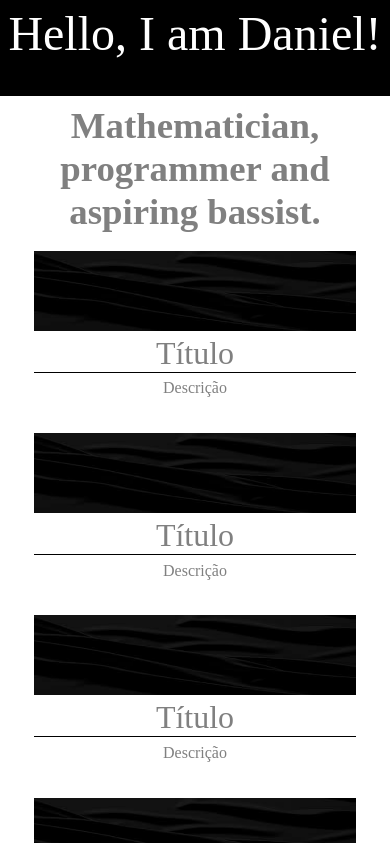
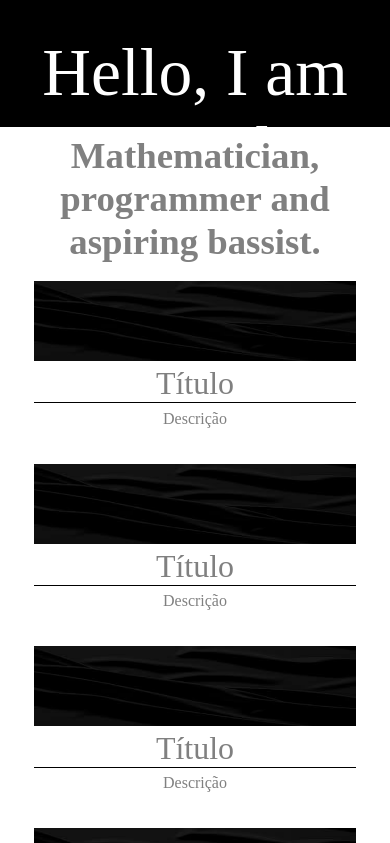
Before and after one commit to DanielSanRocha/danielsanrocha.me, a Vue app: page /#/ in a window 390 px wide. Shown: the top 843 px of the page. Built offline with nearby package versions, Linux system fonts and the light colour scheme.

Commit message:
Increased the responsivity by using vh instead of em.

```diff
--- a/src/App.vue
+++ b/src/App.vue
@@ -3,7 +3,7 @@
     <navtop id="navtop"/>
     <div class="wrapper">
       <router-view id="router-view"/>
-      <index/>
+      <index id="index"/>
     </div>
   </div>
 </template>
@@ -18,7 +18,7 @@ export default {
 }
 </script>
 
-<style>
+<style @scoped>
 body {
   margin: 0;
   padding: 0;
@@ -32,7 +32,7 @@ body {
 #navtop {
   margin: 0;
   position: absolute;
-  height: 6em;
+  height: 15vh;
   width: 100%;
   top: 0em;
 }
@@ -40,6 +40,6 @@ body {
 .wrapper {
   position: absolute;
   width: 100%;
-  top: 6em;
+  top: 15vh;
 }
 </style>
--- a/src/components/navtop.vue
+++ b/src/components/navtop.vue
@@ -17,10 +17,10 @@ export default {
 }
 
 .navtop span {
-    margin: 1.5%;
+    margin: 4vh 0 0 0;
     display: block;
     color: white;
-    font-size: 3em;
+    font-size: 8vh;
     text-align: center;
 }
 </style>
```
